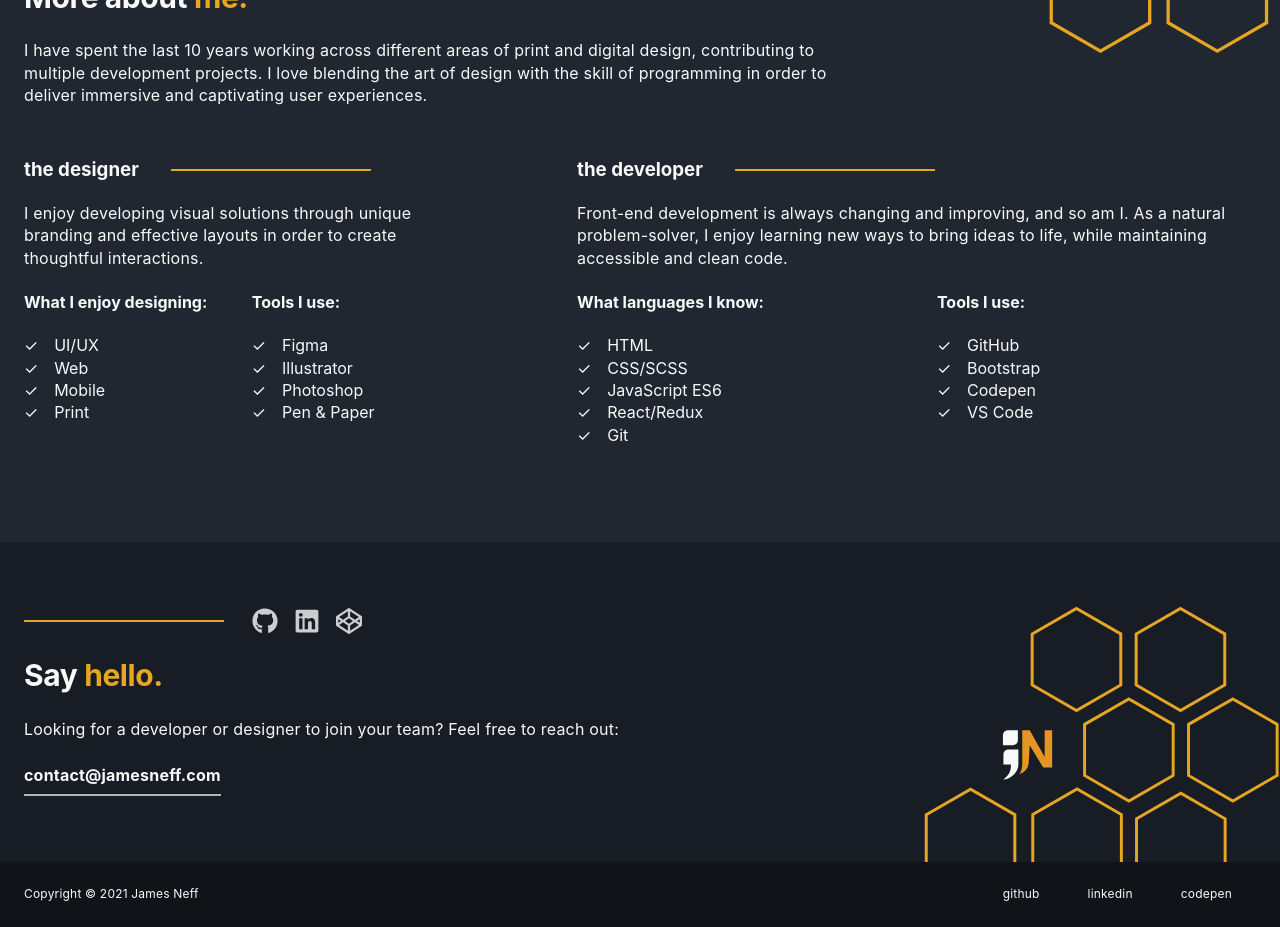
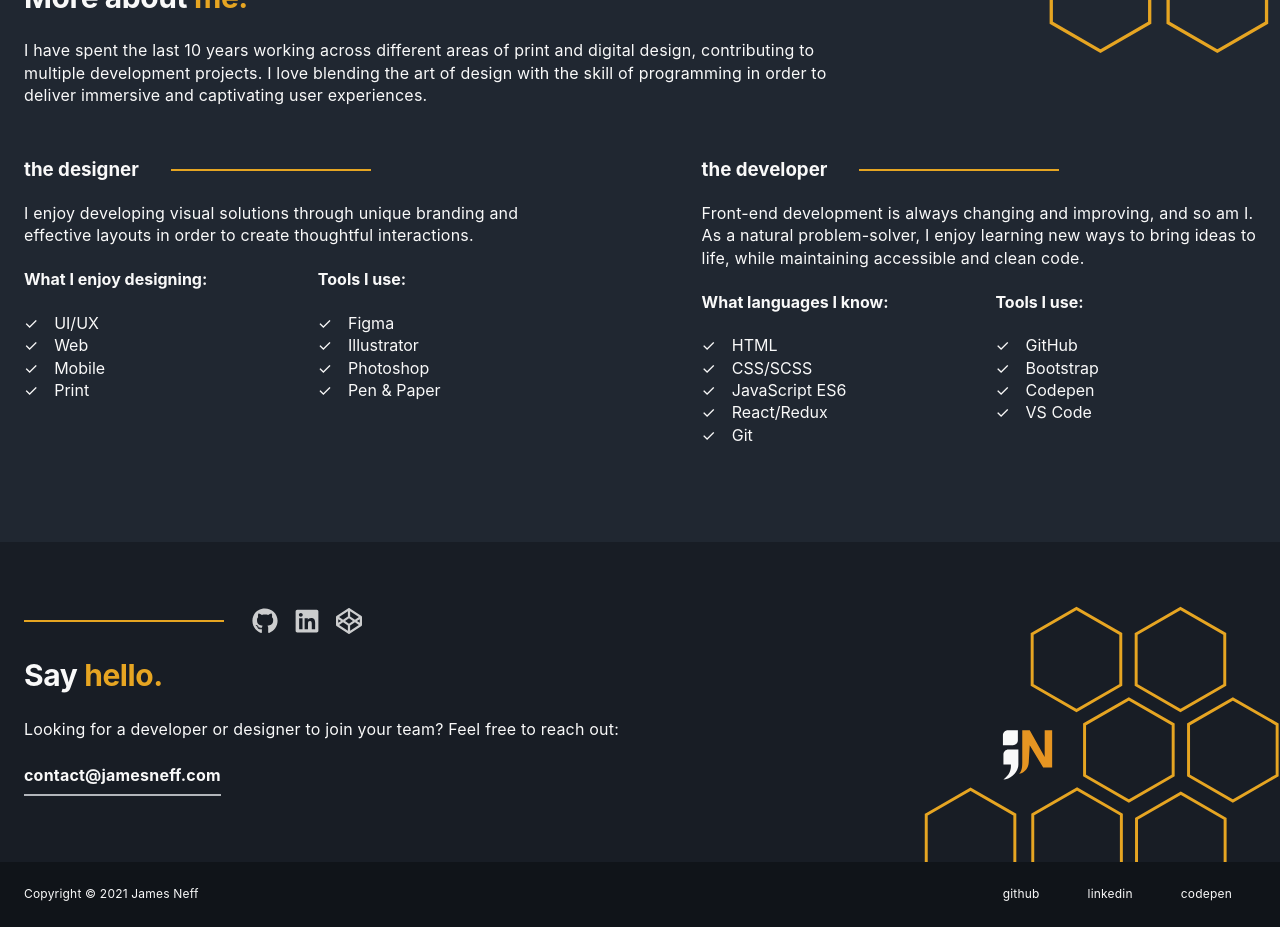
Before and after one commit to NeffCodes/Portfolio-v2.0, a Next.js app: page / in a window 1280 px wide. Shown: the part 2320-3247 px from the top of the page. Built offline with nearby package versions, Linux system fonts and the light colour scheme.

Commit message:
Make "designer" and "developer" the same size

```diff
--- a/src/styles/Home.module.css
+++ b/src/styles/Home.module.css
@@ -236,6 +236,7 @@
 
 .aboutSkill {
   margin-top: 2rem;
+  flex: 1 1 0;
 }
 
 .aboutSubtitleContainer {
```
